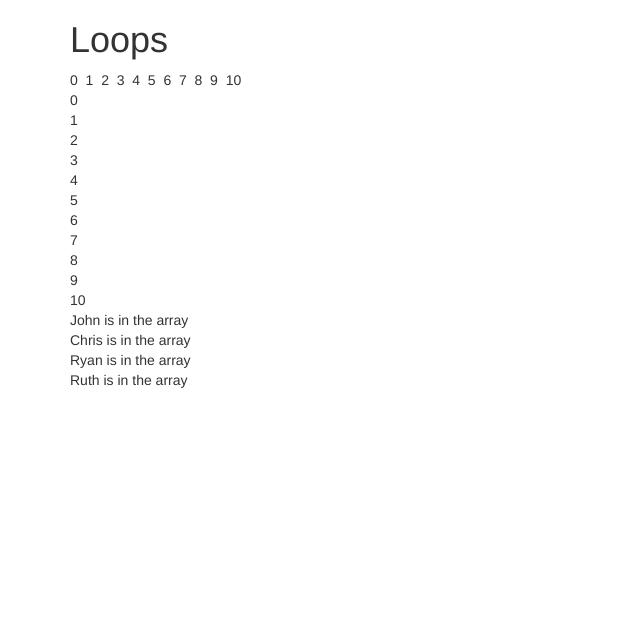
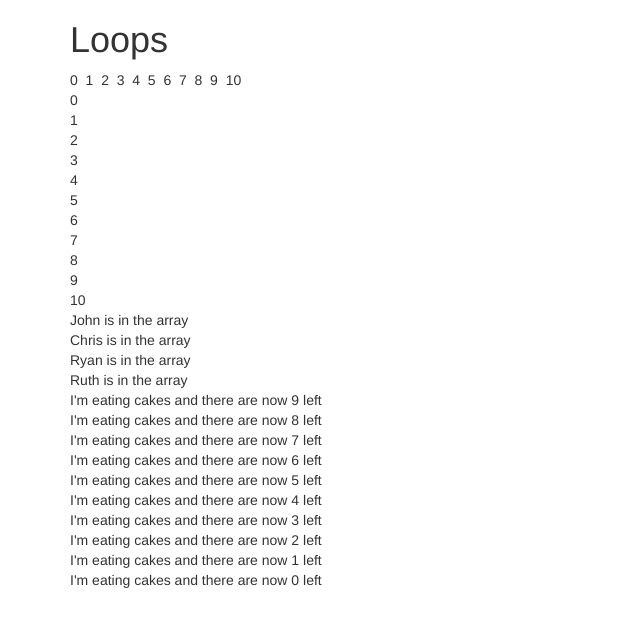
Before and after one commit to colinmckean/phpplay, a PHP site: page /loops.php in a window 1280 px wide. Shown: the top 627 px of the page, without its empty margins (0-640 px from the left). Run offline with PHP 8.4, Linux system fonts and the light colour scheme.

Commit message:
add dowhile loop

```diff
--- a/loops.php
+++ b/loops.php
@@ -30,6 +30,12 @@ define("TITLE", "Loops");
             echo "<br> $person is in the array";
         }
 
+        //do while
+        $numberOfCakes = 10;
+        do{
+            $numberOfCakes--;
+            echo "<br> I'm eating cakes and there are now $numberOfCakes left";
+        }while($numberOfCakes > 0);
 
         ?>
     </div>
```
